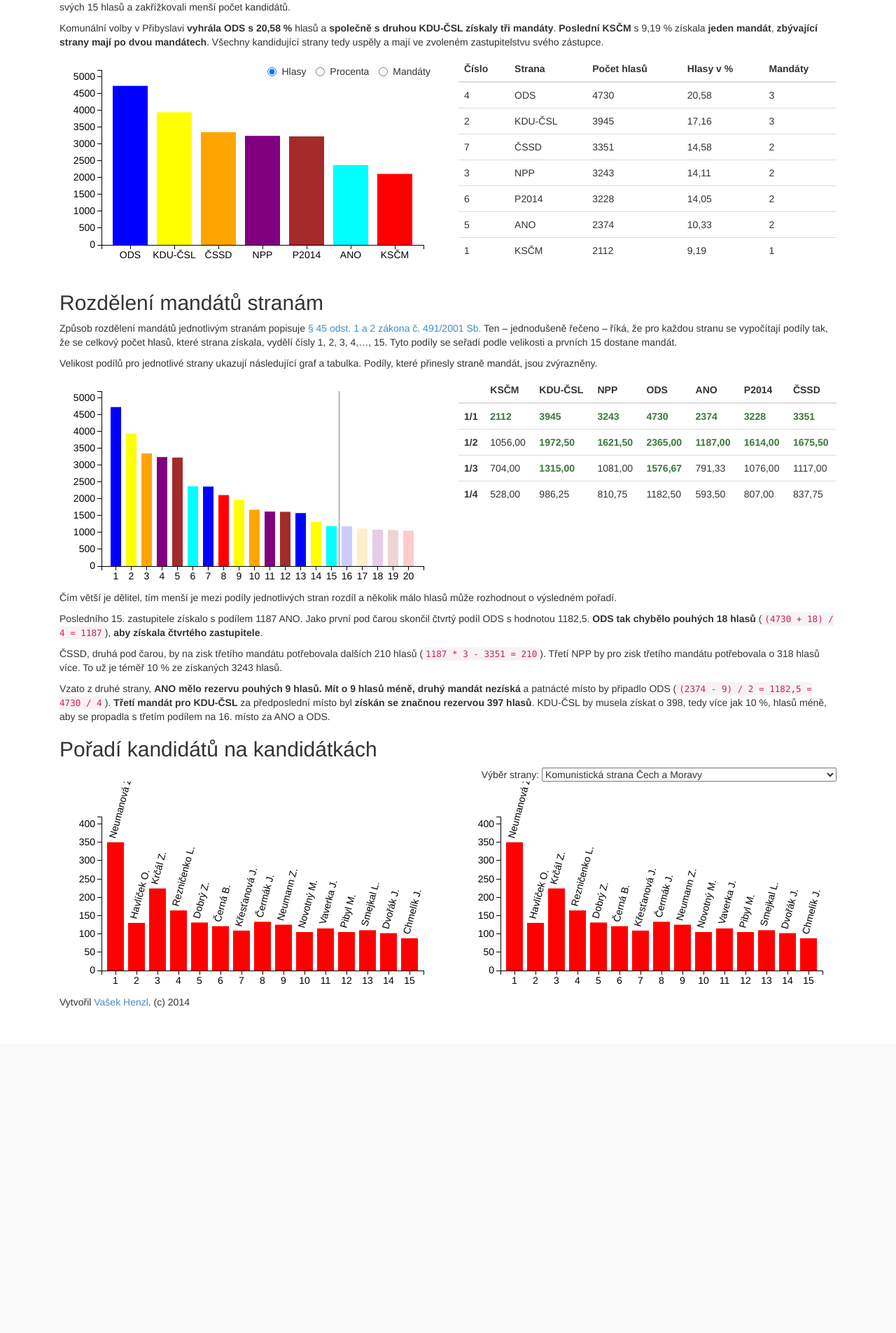
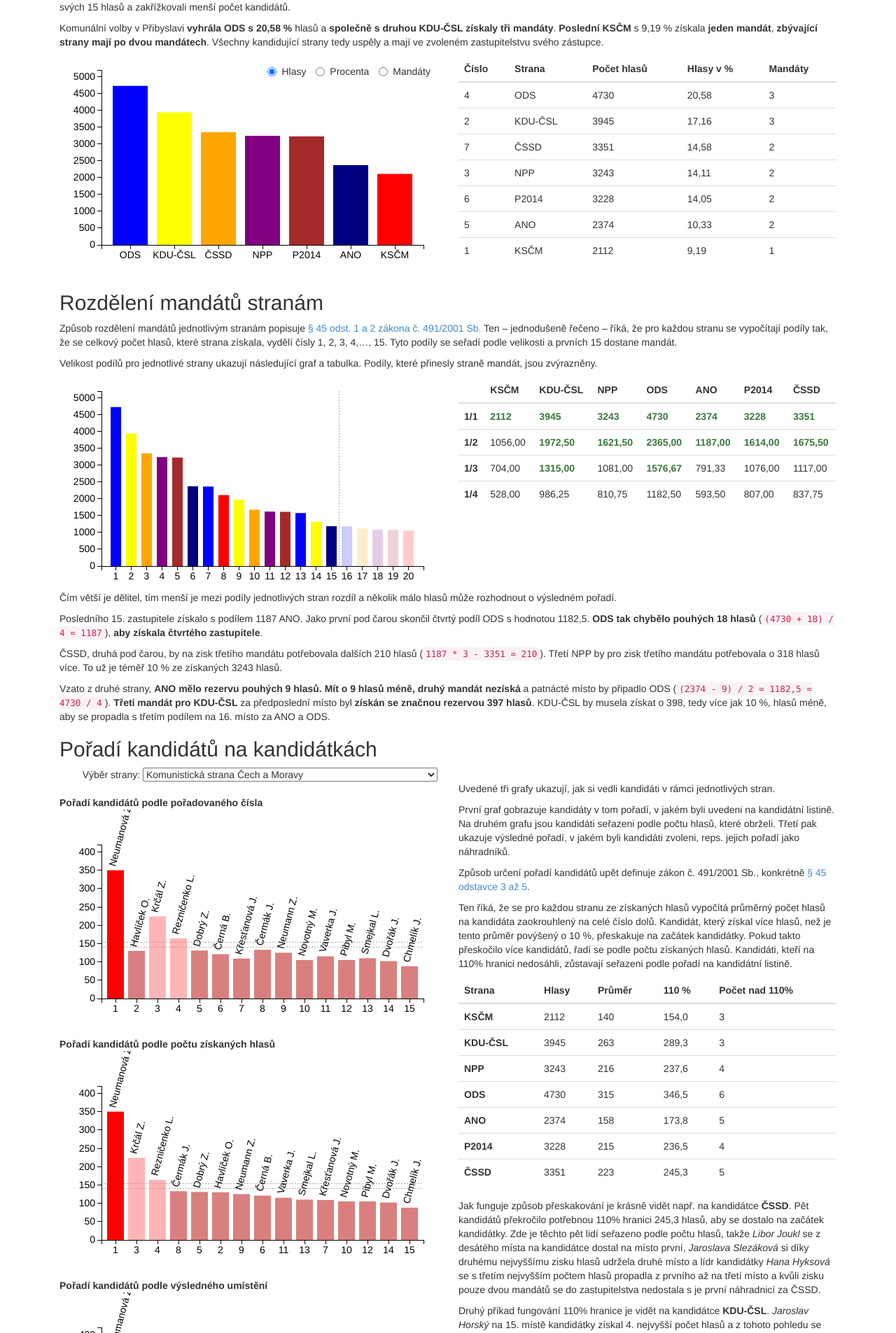
Before and after one commit to vhenzl/volby, a PHP site: page /volby/vysledky-voleb.html in a window 1280 px wide. Shown: the part 599-2504 px from the top of the page at 70% size. Before the commit the page ends 2039 px from the top, so only its background shows below. Run offline with PHP 8.4, Linux system fonts and the light colour scheme.

Commit message:
popis kandidátů

```diff
--- a/zastupitelstvo-2014/assets/css/style.css
+++ b/zastupitelstvo-2014/assets/css/style.css
@@ -7,3 +7,6 @@ body {
 .text-bold {
     font-weight: bold;
 }
+.page-section {
+    margin-top: 20px;
+}
--- a/zastupitelstvo-2014/assets/js/chart-candidates.js
+++ b/zastupitelstvo-2014/assets/js/chart-candidates.js
@@ -1,12 +1,14 @@
 (function () {
 
-    function createChart(elementId, elementMenuId, h, allData) {
+    function createChart(elementId, h, allData, orderFn) {
+        orderFn = orderFn || function (d) { return d; };
         var margin = { top: 50, right: 20, bottom: 30, left: 60 },
             width = parseInt(d3.select(elementId).style('width'), 10) - margin.left - margin.right,
-            height = h - margin.top - margin.bottom;
-        var yTopSpace = 1.2;
-        var mode = 'value';
-        var data = allData[1].Candidates;
+            height = h - margin.top - margin.bottom,
+            yTopSpace = 1.2,
+            mode = 'value',
+            data2 = allData[1],
+            data = orderFn(data2.Candidates);
 
         function nameSelector(d, i) {
             var name = d.Name.split(' ');
@@ -14,6 +16,14 @@
         }
         function xSelector(d, i) {
             return d.Number;
+        }
+        function colorSelector(d, i) {
+            var hsl = d3.hsl(d.Color);
+            return d.Mandate
+                ? hsl
+                : d.Votes > data2.Threshold
+                ? hsl.brighter()
+                : hsl.darker();
         }
 
         function yValueSelector(d, i) {
@@ -72,7 +82,10 @@
             .attr('width', xScale.rangeBand())
             .attr('y', function (d, i) { return height; })
             .attr('height', 0)
-            .style('fill', function (d) { return d.Color });
+            //.style('fill', function (d) { return d.Color })
+            .style('fill', colorSelector)
+            //.style('opacity', function (d) { return d.Mandate ? 1 : (data2.Threshold < d.Votes ? .5 : .2); });
+                .style('opacity', function (d) { return d.Mandate ? 1 : .5; });
 
         bar.transition()
             .duration(500)
@@ -87,7 +100,6 @@
             .style('overflow', 'visible')
             .attr('class', 'bar-label')
             .attr('x', function (d, e) { return xScale(xSelector(d, e)) + xScale.rangeBand() / 2; })
-            //.attr('transform', function (d, e) { return 'translate(' + (xScale(xSelector(d, e)) + xScale.rangeBand()/2) + ',' + height + ')'; })
             .attr('y', function (d, i) { return height; });
 
         label.append('text')
@@ -98,16 +110,35 @@
         label.transition()
             .duration(500)
             .delay(function (d, i) { return i * 10; })
-            //.attr('transform', function (d, i) { return 'translate(' + (xScale(xSelector(d, i)) + xScale.rangeBand() / 2) + ',' + (yScale(yValueSelector(d, i)) - 5) + ')'; })
             .attr('y', function (d, e) { return yScale(yValueSelector(d, e)) - 5; });
 
+
+        var avg = chart
+            .insert('line', ':first-child')
+            .attr('class', 'border')
+            .attr("x1", 0)
+            .attr("x2", width)
+            .attr('y1', function (d, e) { return yScale(data2.Average) })
+            .attr("y2", function (d, e) { return yScale(data2.Average) });
+
+        var threshold = chart
+            .insert('line', ':first-child')
+            .attr('class', 'border')
+            .attr("x1", 0)
+            .attr("x2", width)
+            .attr('y1', function (d, e) { return yScale(data2.Threshold) })
+            .attr("y2", function (d, e) { return yScale(data2.Threshold) });
+
         function changeDataset(listNumber) {
-            data = allData[listNumber].Candidates;
+            data2 = allData[listNumber];
+            data = orderFn(data2.Candidates);
 
             yValueMax = d3.max(data, yValueSelector) * yTopSpace;
             yPercentageMax = d3.max(data, yPercentageSelector) * yTopSpace;
 
-            bar.data(data).style('fill', function (d) { return d.Color });
+            bar.data(data)
+            .style('fill', colorSelector);
+            //.style('fill', function (d) { return d.Color });
             label.data(data).select('text').text(nameSelector);
 
             redrawY();
@@ -127,13 +158,13 @@
 
         function redrawX() {
             xScale.rangeRoundBands([0, width], .2);
+            xScale.domain(data.map(xSelector));
 
             svg.attr('width', getSvgWidth())
 
             bar.attr('x', function (d, e) { return xScale(xSelector(d, e)); })
                 .attr('width', xScale.rangeBand());
 
-            //label.attr('transform', function (d, i) { return 'translate(' + (xScale(xSelector(d, i)) + xScale.rangeBand() / 2) + ',' + (yScale(yValueSelector(d, i)) - 5) + ')'; })
             label.attr('x', function (d, e) { return xScale(xSelector(d, e)) + xScale.rangeBand() / 2; })
 
             chart.select('.x.axis').call(xAxis);
@@ -162,12 +193,18 @@
                 .delay(function (d, i) { return i * 10; })
                 .attr('y', function (d, e) { return yScale(ySelector(d, e)); })
                 .attr('height', function (d, e) { return height - yScale(ySelector(d, e)); })
+                //.style('opacity', function (d) { return d.Mandate ? 1 : (data2.Threshold < d.Votes ? .3 : .2); });
+                .style('opacity', function (d) { return d.Mandate ? 1 : .5; });
 
             label.transition()
                 .duration(500)
                 .delay(function (d, i) { return i * 10; })
-            //.attr('transform', function (d, i) { return 'translate(' + (xScale(xSelector(d, i)) + xScale.rangeBand() / 2) + ',' + (yScale(ySelector(d, i)) - 5) + ')'; })
                 .attr('y', function (d, e) { return yScale(yValueSelector(d, e)) - 5; });
+
+            avg.attr('y1', function (d, e) { return yScale(data2.Average) })
+                .attr("y2", function (d, e) { return yScale(data2.Average) });
+            threshold.attr('y1', function (d, e) { return yScale(data2.Threshold) })
+                .attr("y2", function (d, e) { return yScale(data2.Threshold) });
 
             yAxis.scale(yScale);
             chart.select('.y.axis').call(yAxis);
@@ -298,7 +335,7 @@
         data[k] = {
             TotalVotes: totalVotes,
             Average: avg,
-            Threshold: avg * 1.1,
+            Threshold: Math.floor(avg) * 1.1,
             Candidates: _.map(g, function (v, i) {
                 var candidateList = candidateLists['2014'][v.ListNumber.toString()];
                 return {
@@ -328,17 +365,37 @@
         $menu.append($option);
     });
 
-    var chart1 = createChart('#chart-candidates-by-votes', '#chart-candidates-menu', 300, data);
-    var chart2 = createChart('#chart-candidates-by-order', '#chart-candidates-menu', 300, data);
+    var chart1 = createChart('#chart-candidates-by-votes', 300, data, function (d) { return _.sortBy(d, function (v) { return -1*v.Votes; }); });
+    var chart2 = createChart('#chart-candidates-by-order', 300, data, function (d) { return _.sortBy(d, function (v) { return (v.Order - (v.Mandate ? 1 : 0) * 100) }); });
+    var chart3 = createChart('#chart-candidates-by-number', 300, data);
     $menu.on('change', function () {
         chart1.changeDataset(this.value);
         chart2.changeDataset(this.value);
+        chart3.changeDataset(this.value);
     });
     $(window).on('resize', function () {
         var w1 = $('#chart-candidates-by-votes').width();
         var w2 = $('#chart-candidates-by-order').width();
+        var w3 = $('#chart-candidates-by-number').width();
         console.log(w1,w2);
         chart1.resize(w1);
         chart2.resize(w2);
+        chart3.resize(w3);
     });
+
+    _.each(data, function (g, c) {
+        var x = _.sortBy(g.Candidates, function (v) { return (v.Order - (v.Mandate ? 1 : 0) * 100) });
+        var y = _.map(x, function (v, k) {
+            return {
+                Number: v.Number,
+                TotalOrder: k + 1,
+                Jump: v.Number - (k+1),
+                name: v.Name,
+            };
+        });
+        console.log(c);
+        var s = _.sortBy(y, function (v) { return v.Jump; });
+        _.each(s,function (v) { console.log(v.Jump, v.name, v.Number + '->' + v.TotalOrder)});
+    });
+
 })();
--- a/zastupitelstvo-2014/assets/js/chart-mandates.js
+++ b/zastupitelstvo-2014/assets/js/chart-mandates.js
@@ -76,9 +76,7 @@
             .attr('x1', function (d, e) { return xScale(16) -1 - (xScale.rangeBand() * (1 + barPadding) - xScale.rangeBand()) / 2; })
             .attr("y1", 0)
             .attr("x2", function (d, e) { return xScale(16) -1 - (xScale.rangeBand() * (1 + barPadding) - xScale.rangeBand()) / 2; })
-            .attr("y2", height)
-            .attr("stroke-width", 1)
-            .attr("stroke", "black");
+            .attr("y2", height);
 
         $(window).on('resize', resize);
 
--- a/zastupitelstvo-2014/assets/js/common.js
+++ b/zastupitelstvo-2014/assets/js/common.js
@@ -12,7 +12,7 @@ var candidateLists = {
         '2': { Number: 2, Name: 'Křesťanská a demokratická unie - Československá strana lidová', Abbr: 'KDU-ČSL', Color: 'yellow' },
         '3': { Number: 3, Name: 'NEZÁVISLÍ PRO PŘIBYSLAV', Abbr: 'NPP', Color: 'purple' },
         '4': { Number: 4, Name: 'Občanská demokratická strana', Abbr: 'ODS', Color: 'blue' },
-        '5': { Number: 5, Name: 'ANO 2011', Abbr: 'ANO', Color: 'aqua' },
+        '5': { Number: 5, Name: 'ANO 2011', Abbr: 'ANO', Color: 'navy' },
         '6': { Number: 6, Name: 'PŘIBYSLAV 2014', Abbr: 'P2014', Color: 'brown' },
         '7': { Number: 7, Name: 'Česká strana sociálně demokratická', Abbr: 'ČSSD', Color: 'orange' }
     }
--- a/zastupitelstvo-2014/vysledky-voleb.html
+++ b/zastupitelstvo-2014/vysledky-voleb.html
@@ -38,10 +38,12 @@
            right: 10px;
        }
 
-       .chart line.border {
+        .chart line.border {
             fill: none;
-            stroke: #808080;
+            stroke: #aaa;
             shape-rendering: crispEdges;
+            stroke-dasharray: 2,2;
+            stroke-width: 1;
         }
     </style>
 </head>
@@ -202,27 +204,119 @@
 
             <section>
                 <h2>Pořadí kandidátů na kandidátkách</h2>
-
                 <div class="row">
-                    <div class="col-md-6"></div>
                     <div class="col-md-6">
                         <div class="pull-right">
                             Výběr strany:
-                        <select id="chart-candidates-menu">
-
-                        </select>
-                            </div>
+                            <select id="chart-candidates-menu"></select>
+                        </div>
+                    </div>
+                    <div class="col-md-6">
                     </div>
                 </div>
 
                 <div class="row">
                     <div class="col-md-6">
-                        <div id="chart-candidates-by-votes"></div>
+                        <div class="page-section">
+                            <div><b>Pořadí kandidátů podle pořadovaného čísla</b></div>
+                            <div id="chart-candidates-by-number"></div>
+                        </div>
+
+                        <div class="page-section">
+                            <div><b>Pořadí kandidátů podle počtu získaných hlasů</b></div>
+                            <div id="chart-candidates-by-votes"></div>
+                        </div>
+
+                        <div class="page-section">
+                            <div><b>Pořadí kandidátů podle výsledného umístění</b></div>
+                            <div id="chart-candidates-by-order"></div>
+                        </div>
                     </div>
                     <div class="col-md-6">
-                        <div id="chart-candidates-by-order"></div>
+                        <p>Uvedené tři grafy ukazují, jak si vedli kandidáti v rámci jednotlivých stran.</p>
+                        <p>
+                            První graf gobrazuje kandidáty v tom pořadí, v jakém byli uvedeni na kandidátní listině. Na druhém grafu jsou kandidáti seřazeni podle počtu hlasů, které obrželi.
+                            Třetí pak ukazuje výsledné pořadí, v jakém byli kandidáti zvoleni, reps. jejich pořadí jako náhradníků.
+                        </p>
+                        <p>
+                            Způsob určení pořadí kandidátů upět definuje zákon č. 491/2001 Sb., konkrétně <a href="http://www.zakonyprolidi.cz/cs/2001-491/zneni-20140407#p45-3">§ 45 odstavce 3 až 5</a>.
+                        </p>
+                        <p>
+                            Ten říká, že se pro každou stranu ze získaných hlasů vypočítá průměrný počet hlasů na kandidáta zaokrouhlený na celé číslo dolů.
+                            Kandidát, který získal více hlasů, než je tento průměr povýšený o 10 %, přeskakuje na začátek kandidátky. Pokud takto přeskočilo více kandidátů,
+                            řadí se podle počtu získaných hlasů. Kandidáti, kteří na 110% hranici nedosáhli, zůstavají seřazeni podle pořadí na kandidátní listině.
+                        </p>
+                        <table class="table">
+                            <thead>
+                                <tr><th>Strana</th><th>Hlasy</th><th>Průměr</th><th>110 %</th><th>Počet nad 110%</th></tr>
+                            </thead>
+                            <tr><th>KSČM</th><td>2112</td><td>140</td><td>154,0</td><td>3</td></tr>
+                            <tr><th>KDU-ČSL</th><td>3945</td><td>263</td><td>289,3</td><td>3</td></tr>
+                            <tr><th>NPP</th><td>3243</td><td>216</td><td>237,6</td><td>4</td></tr>
+                            <tr><th>ODS</th><td>4730</td><td>315</td><td>346,5</td><td>6</td></tr>
+                            <tr><th>ANO</th><td>2374</td><td>158</td><td>173,8</td><td>5</td></tr>
+                            <tr><th>P2014</th><td>3228</td><td>215</td><td>236,5</td><td>4</td></tr>
+                            <tr><th>ČSSD</th><td>3351</td><td>223</td><td>245,3</td><td>5</td></tr>
+                        </table>
+                        <p>
+                            Jak funguje způsob přeskakování je krásně vidět např. na kandidátce <b>ČSSD</b>. Pět kandidátů překročilo potřebnou 110% hranici 245,3 hlasů,
+                            aby se dostalo na začátek kandidátky. Zde je těchto pět lidí seřazeno podle počtu hlasů, takže <i>Libor Joukl</i> se z desátého místa na kandidátce
+                            dostal na místo první, <i>Jaroslava Slezáková</i> si díky druhému nejvyššímu zisku hlasů udržela druhé místo a lídr kandidátky <i>Hana Hyksová</i>
+                            se s třetím nejvyšším počtem hlasů propadla z prvního až na třetí místo a kvůli zisku pouze dvou mandátů se do zastupitelstva nedostala s je první náhradnicí za ČSSD.
+                        </p>
+                        <p>
+                            Druhý příkad fungování 110% hranice je vidět na kandidátce <b>KDU-ČSL</b>. <i>Jaroslav Horský</i> na 15. místě kandidátky získal 4. nejvyšší počet hlasů
+                            a z tohoto pohledu se umístil hned na prvním místě za třemi zvolenými zastupteli. „Selský rozum“ říká, že je čtvrtý a tedy že je prvním náhradníkem.
+                        </p>
+                        <p>
+                            Tak tomu ovšem není. Protože <i>Horský</i> nepřekročil 110% hranici 289,3 hlasů, se ziskem 286 zůstává na posledním místě jako 12. náhradník.
+                            Od skouku na čtvrté místo jej dělily pouhé čtyři hlasy, čtyři křížky.
+                        </p>
                     </div>
                 </div>
+                <div class="row">
+                    <div class="col-md-6">
+                        <table class="table table-condensed">
+                            <thead>
+                                <tr><th>Skok</th><th>Kandidát</th><th>Strana</th><th>Původní pořadí</th><th>Výsledné pořadí</th></tr>
+                            </thead>
+                            <tr><td>9</td><td>Joukl Libor Ing.</td><td>ČSSD</td><td>10</td><td>1</td></tr>
+                            <tr><td>6</td><td>Šimanovský Ivo</td><td>ANO</td><td>10</td><td>4</td></tr>
+                            <tr><td>4</td><td>Šauerová Anna</td><td>ANO</td><td>7</td><td>3</td></tr>
+                            <tr><td>4</td><td>Loužecká Ilona DiS.</td><td>ODS</td><td>8</td><td>4</td></tr>
+                            <tr><td>3</td><td>Křesťan Jiří</td><td>NPP</td><td>7</td><td>4</td></tr>
+                        </table>
+                    </div>
+                    <div class="col-md-6">
+                        <p>
+                            Hranici 110 % v rámci kandidátky překonalo celkem 30 kandidátů. Většina z nich  se ale nacházela na prvních místech kandidátky,
+                            takže ve výsledku se jejich pořadí nijak zásadně nezměnilo. Zajímavější jsou kandidáti dále od volitelných míst.
+                        </p>
+                        <p>
+                            Nejviditelnějším „skokanem“ v rámci kandidátky je již zmíněný <i>Libor Joukl</i> z ČSSD, který byl voliči „vykřížkován“ z desátého místa na první.
+                        </p>
+                        <p>
+                            Další kandidáty, kteří si polepšili o více jak dvě místa, jsou uvedeni v tabulce.
+                        </p>
+                    </div>
+                </div>
+
+
+                <!--<div class="row">
+            <div class="col-md-6">
+                <div id="chart-candidates-by-votes"></div>
+            </div>
+            <div class="col-md-6">
+                <div id="chart-candidates-by-order"></div>
+            </div>
+        </div>
+        <div class="row">
+            <div class="col-md-6">
+                <div id="chart-candidates-by-number"></div>
+            </div>
+            <div class="col-md-6">
+            </div>
+        </div>-->
 
             </section>
 
```
